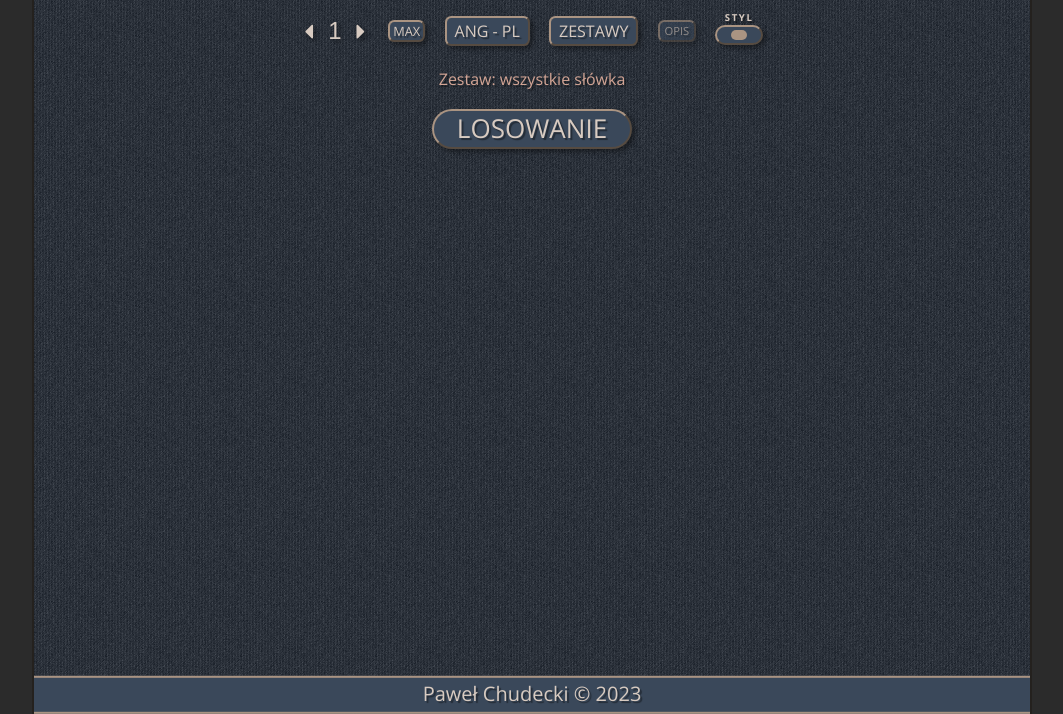
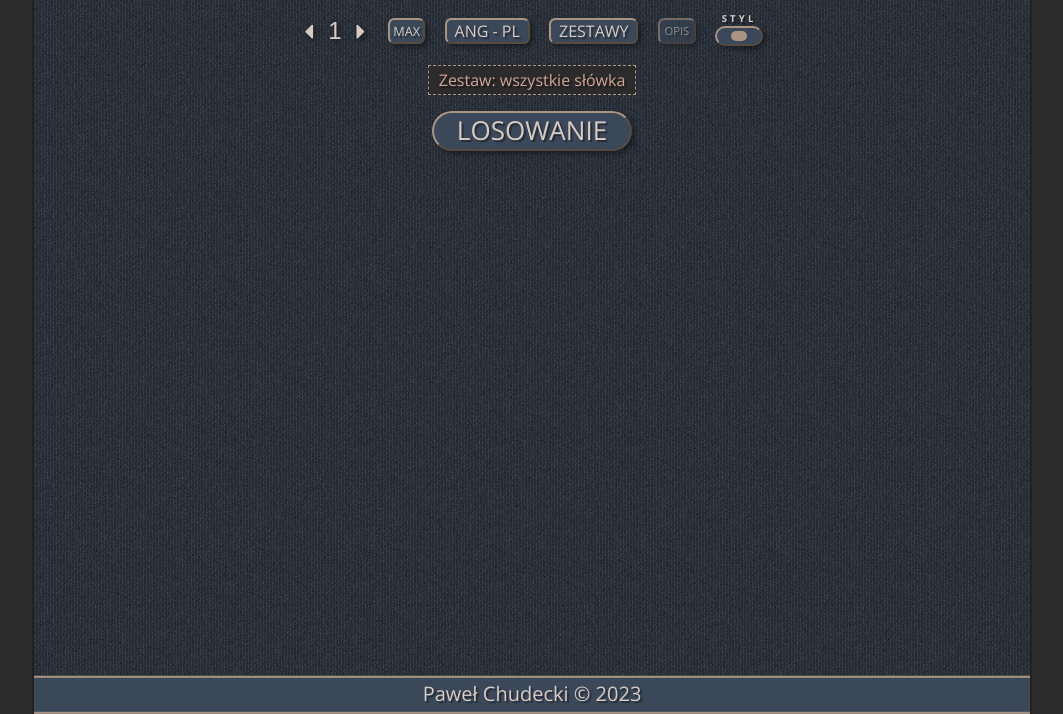
Before and after one commit to SoulRvr29/Angielskie-Slowka, a plain HTML site: page index.html in a window 1280 px wide. Shown: the part 86-800 px from the top of the page, without its empty margins (108-1171 px from the left). Drawn offline with nearby package versions, Linux system fonts and the light colour scheme.

Commit message:
layout small update

```diff
--- a/siteStyle.css
+++ b/siteStyle.css
@@ -239,7 +239,7 @@ nav {
 #przyciskZestaw {
   display: flex;
   align-items: center;
-  height: 1.875rem;
+  height: 1.6rem;
   color: var(--text-light);
   background-color: var(--button-bkg);
   border: 2px outset var(--button-brd);
@@ -252,7 +252,7 @@ nav {
 #max-btn {
   display: flex;
   align-items: center;
-  /* height: 1.875rem; */
+  height: 1.6rem;
   color: var(--text-light);
   background-color: var(--button-bkg);
   border: 2px outset var(--button-brd);
@@ -270,8 +270,9 @@ nav {
 }
 .switchContainer h2 {
   font-size: 0.6rem;
-  letter-spacing: 0.1rem;
+  letter-spacing: 0.2rem;
   line-height: 1.4;
+  margin-top: 2px;
 }
 .switch {
   appearance: none;
@@ -296,7 +297,7 @@ nav {
 #opis-btn {
   opacity: 0.5;
   /* position: absolute; */
-  /* height: 1.875rem; */
+  height: 1.6rem;
   display: flex;
   align-items: center;
   right: 1rem;
@@ -347,9 +348,11 @@ nav {
 #wybranyZestaw {
   display: inline-block;
   color: var(--text-medium);
+  background: var(--background-body);
   font-size: 1rem;
   margin: 2vh auto 2vh auto;
-  border-bottom: var(--border-dark);
+  /* border-bottom: var(--border-dark); */
+  border: 1px dashed var(--button-brd);
   padding: 3px 10px;
 }
 .zestaw {
```
